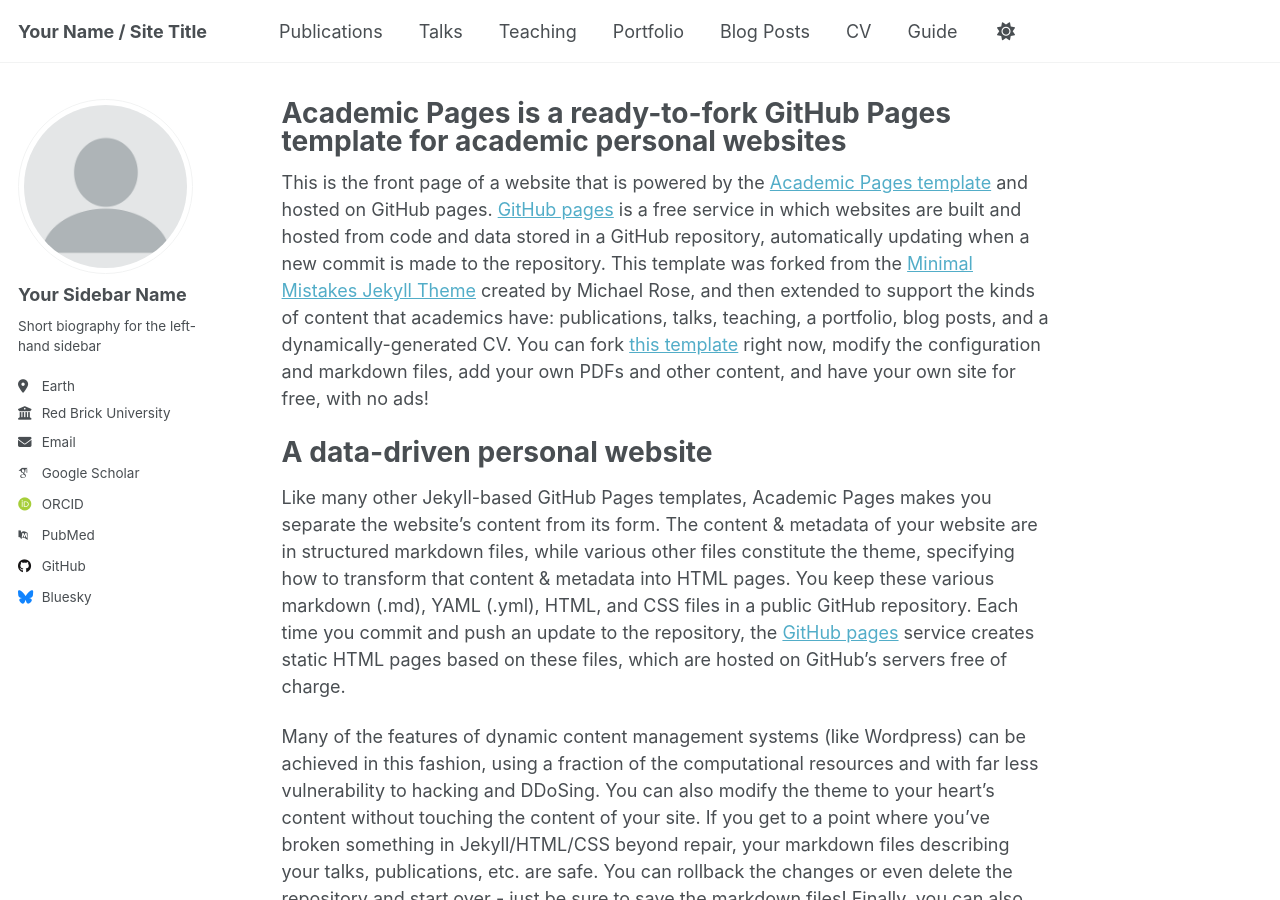
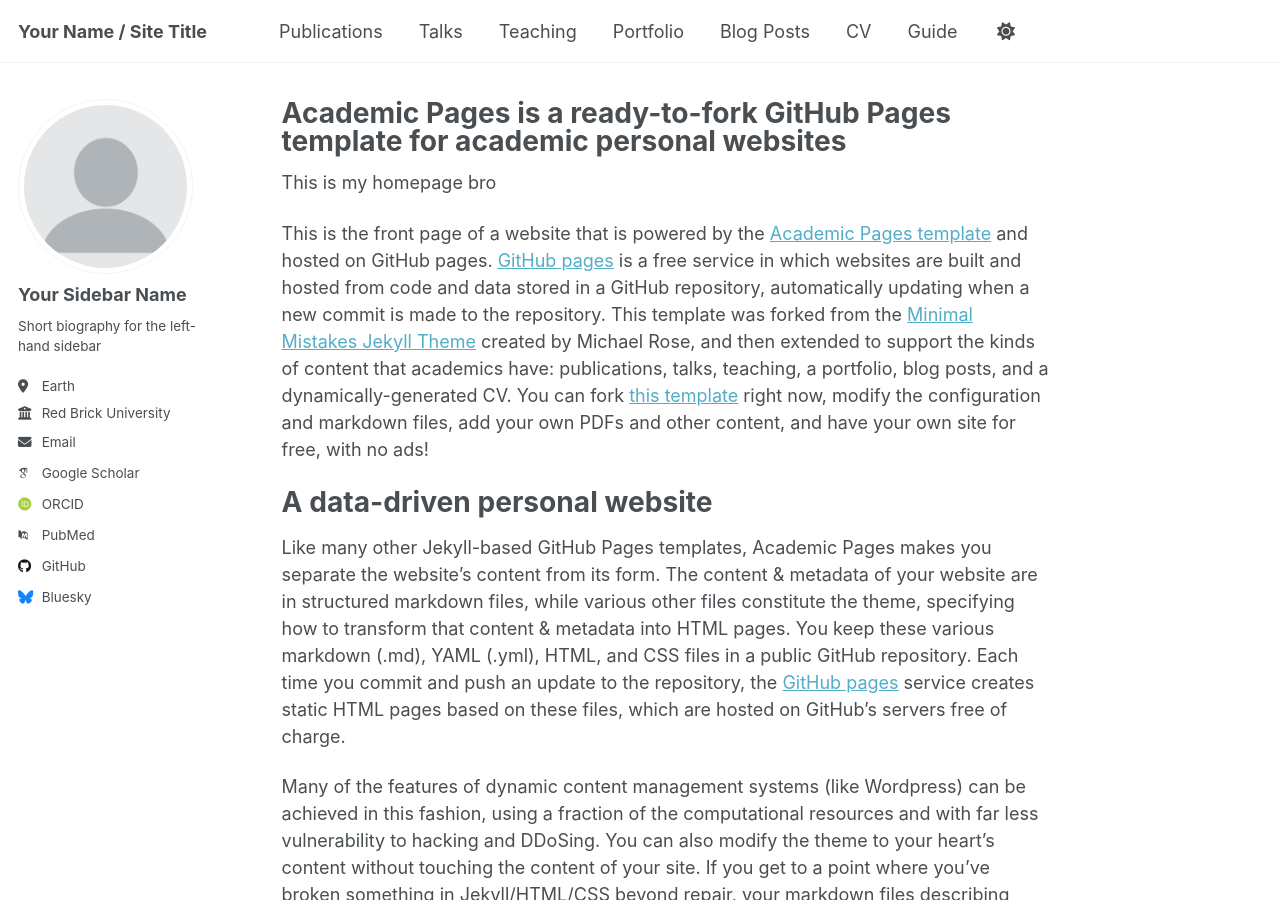
Before and after one commit to Bao-Yuan/Bao-Yuan.github.io, a Jekyll site: the page built from _pages/about.md, in a window 1280 px wide and 900 px high. Built offline with Jekyll 4.4.1, drawn with Linux system fonts in a browser that asks for light colours; some web fonts are replaced.

Commit message:
Update about.md

```diff
--- a/_pages/about.md
+++ b/_pages/about.md
@@ -6,6 +6,8 @@ redirect_from:
   - /about/
   - /about.html
 ---
+
+This is my homepage bro
 
 This is the front page of a website that is powered by the [Academic Pages template](https://github.com/academicpages/academicpages.github.io) and hosted on GitHub pages. [GitHub pages](https://pages.github.com) is a free service in which websites are built and hosted from code and data stored in a GitHub repository, automatically updating when a new commit is made to the repository. This template was forked from the [Minimal Mistakes Jekyll Theme](https://mmistakes.github.io/minimal-mistakes/) created by Michael Rose, and then extended to support the kinds of content that academics have: publications, talks, teaching, a portfolio, blog posts, and a dynamically-generated CV. You can fork [this template](https://github.com/academicpages/academicpages.github.io) right now, modify the configuration and markdown files, add your own PDFs and other content, and have your own site for free, with no ads!
 
```
